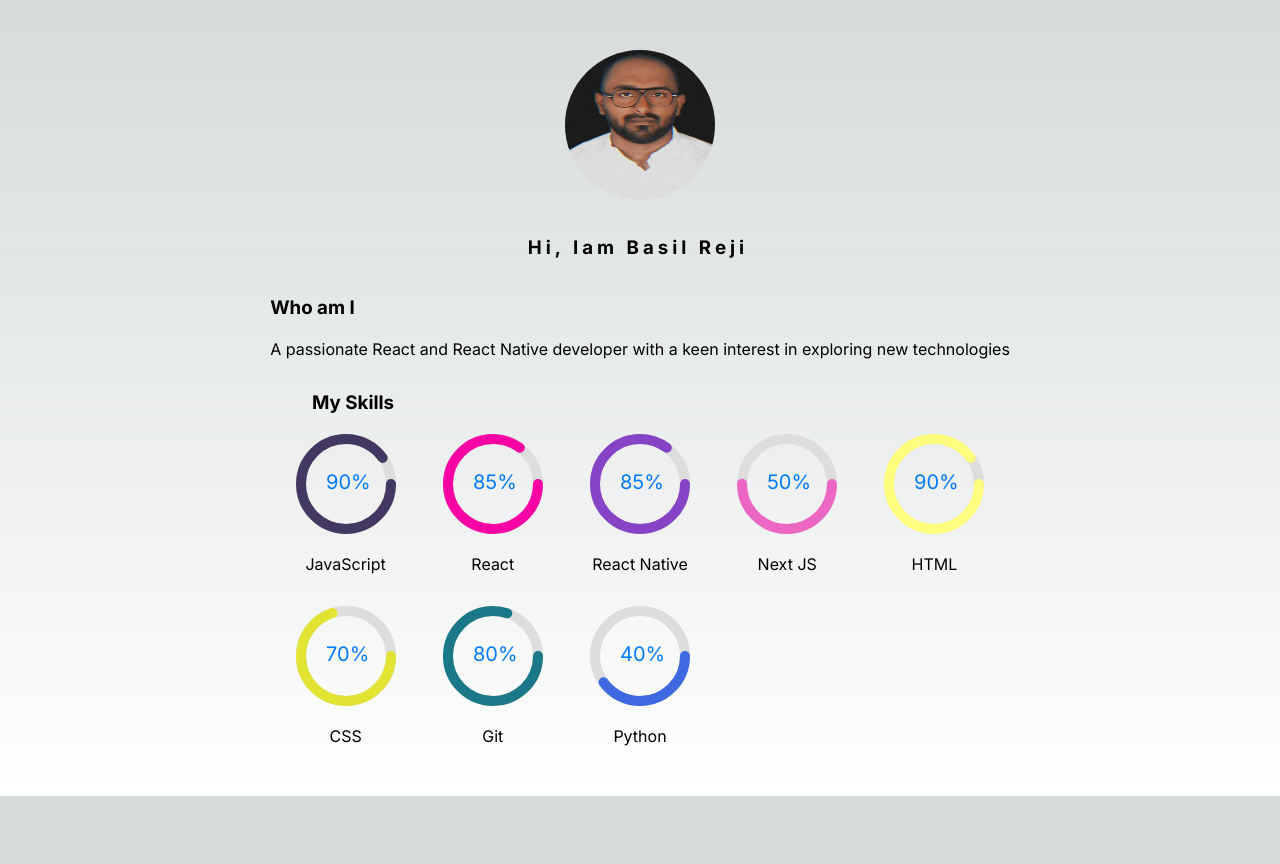
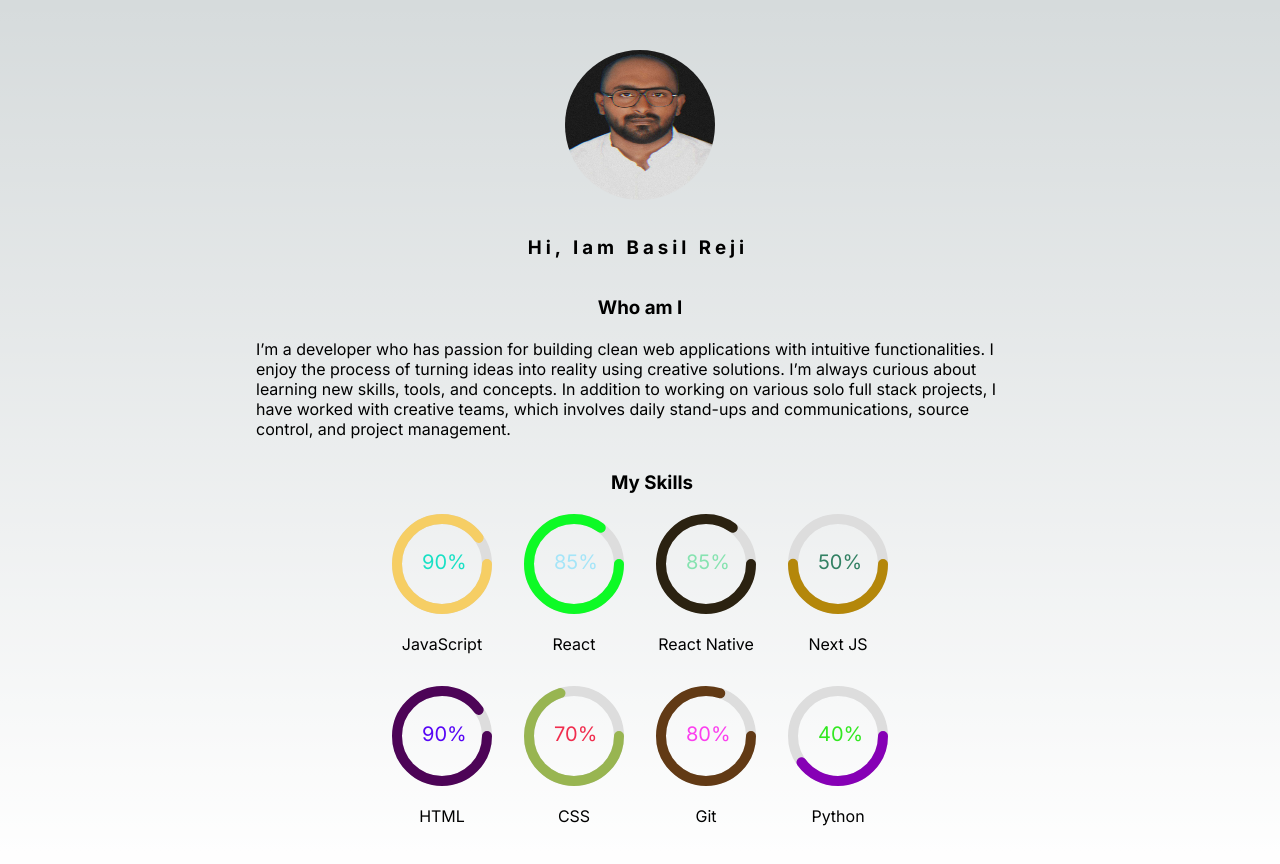
Before and after one commit to BasilReji/portfolio-nextJS, a Next.js app: page /about in a window 1280 px wide. Shown: the top 864 px of the page. Before the commit the page ends 800 px from the top, so only its background shows below. Built offline with nearby package versions, Linux system fonts and the light colour scheme.

Commit message:
style updates

```diff
--- a/app/about/about.tsx
+++ b/app/about/about.tsx
@@ -30,8 +30,13 @@ const About: React.FC = () => {
       <div className={style.whoAmI}>
         <h3>Who am I</h3>
         <p>
-          A passionate React and React Native developer with a keen interest in
-          exploring new technologies
+          I’m a developer who has passion for building clean web applications
+          with intuitive functionalities. I enjoy the process of turning ideas
+          into reality using creative solutions. I’m always curious about
+          learning new skills, tools, and concepts. In addition to working on
+          various solo full stack projects, I have worked with creative teams,
+          which involves daily stand-ups and communications, source control, and
+          project management.
         </p>
       </div>
       <div className={style.skillContainer}>
--- a/app/about/style.module.scss
+++ b/app/about/style.module.scss
@@ -50,13 +50,16 @@
         display: flex;
         gap: 20px;
         flex-direction: column;
+        align-items: center;
+        max-width: 60vw;
     }
 
     .skillContainer {
-        width: 55vw;
         display: flex;
+        max-width: 60vw;
         flex-direction: column;
         gap: 20px;
+        align-items: center;
         h3 {
             margin-left: 1.5rem;
         }
--- a/components/CircularProgressBar/CircularProgressBar.tsx
+++ b/components/CircularProgressBar/CircularProgressBar.tsx
@@ -43,7 +43,12 @@ const CircularProgressBar: React.FC<CircularProgressBarProps> = ({
         strokeDasharray={circumference}
         strokeDashoffset={offset}
       />
-      <text x="30%" y="55%" className={styles.percentageText}>
+      <text
+        x="30%"
+        y="55%"
+        fill={getRandomColor()}
+        className={styles.percentageText}
+      >
         {percentage}%
       </text>
     </svg>
--- a/components/CircularProgressBar/style.module.scss
+++ b/components/CircularProgressBar/style.module.scss
@@ -11,7 +11,6 @@
 
     .progressCircle {
         fill: none;
-        // stroke: #007bff;
         stroke-linecap: round;
         transition: stroke-dashoffset 0.5s;
     }
@@ -21,6 +20,5 @@
         align-items: center;
         justify-content: center;
         font-size: 20px;
-        fill: #007bff;
     }
 }
--- a/components/ProgressGrid/style.module.scss
+++ b/components/ProgressGrid/style.module.scss
@@ -1,6 +1,6 @@
 .skillsGrid {
     display: grid;
-    grid-template-columns: 1fr 1fr 1fr 1fr 1fr;
+    grid-template-columns: 1fr 1fr 1fr 1fr;
     column-gap: 2rem;
     row-gap: 2rem;
 }
```
